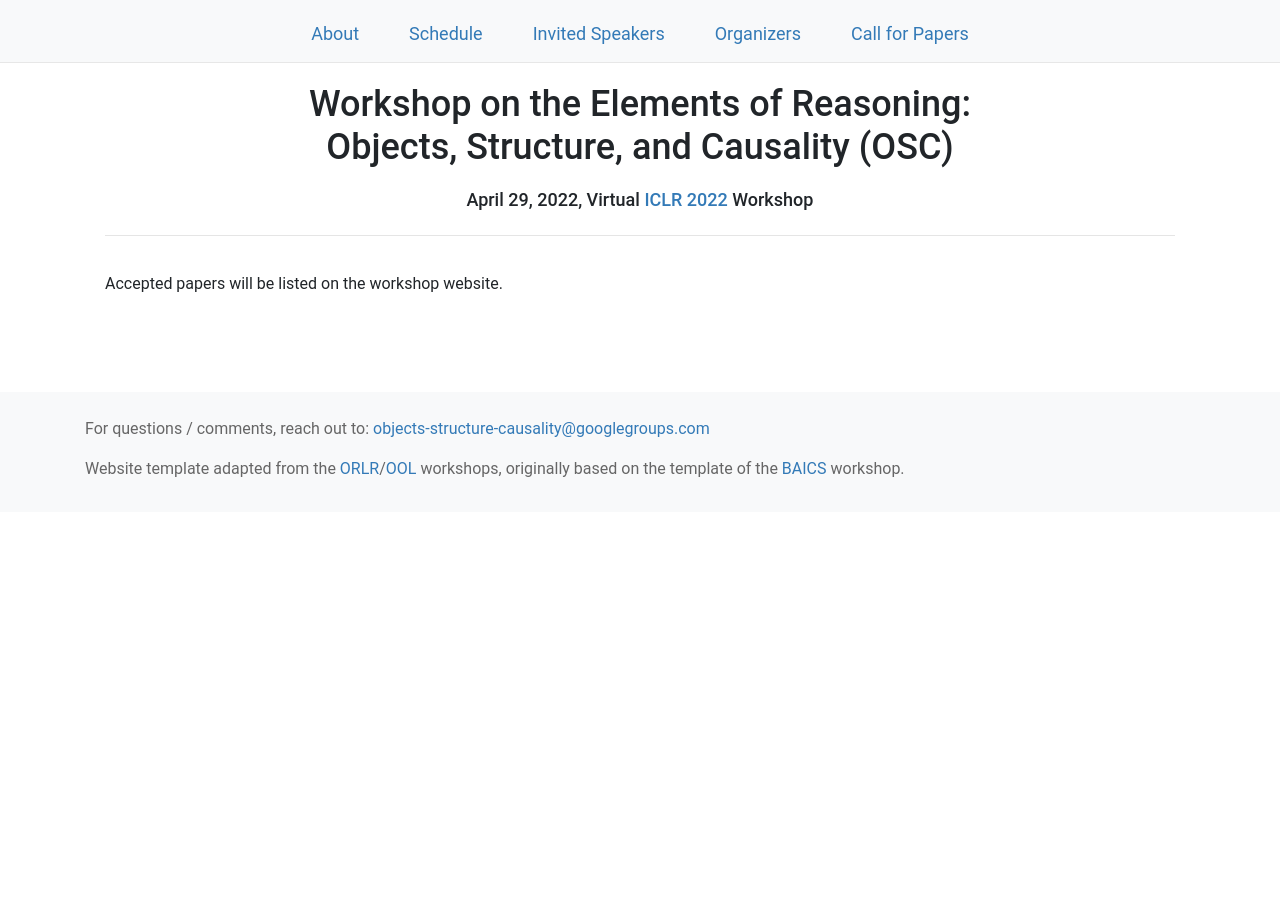
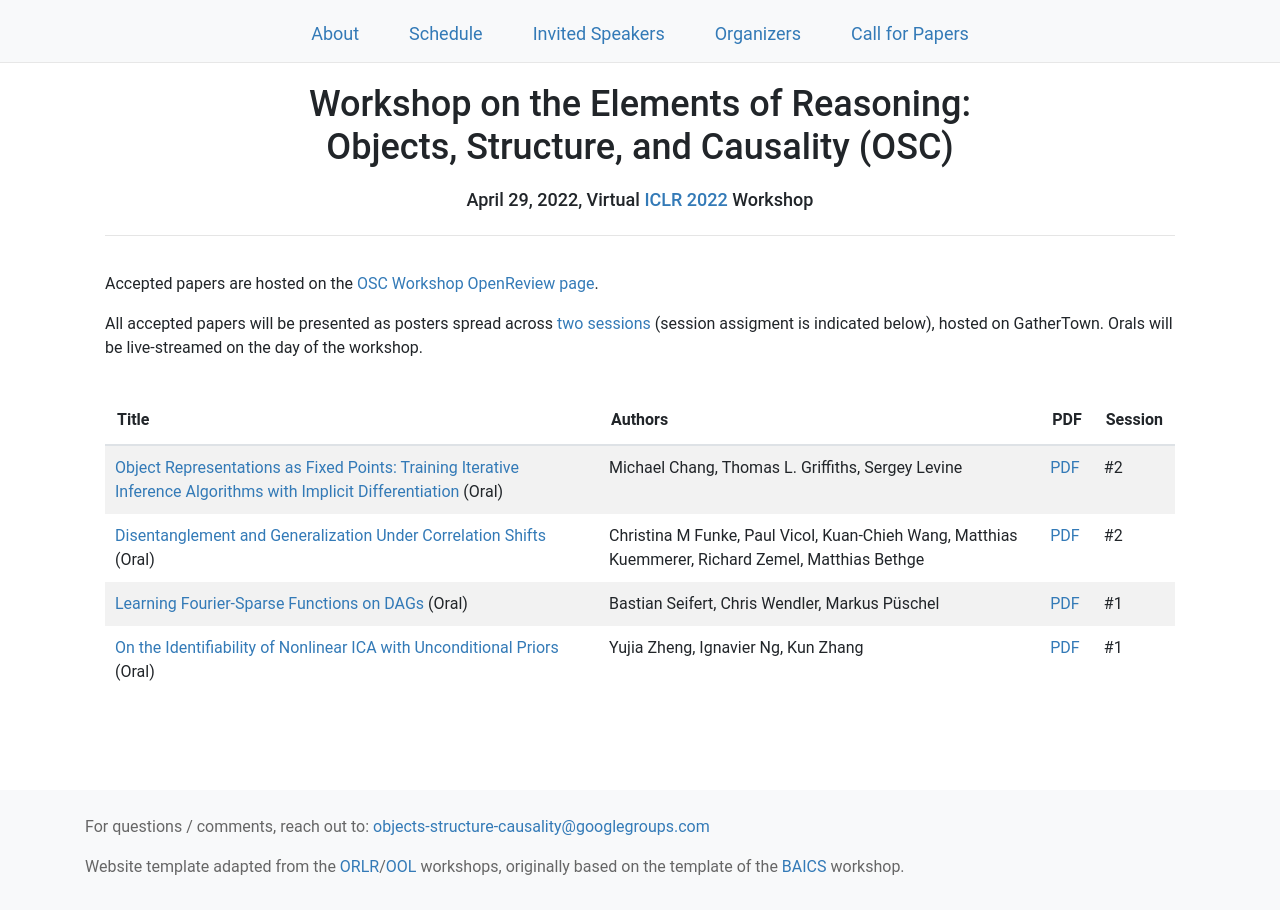
Before and after one commit to objects-structure-causality/objects-structure-causality.github.io, a Jekyll site: the page built from papers.html, in a window 1280 px wide. Built offline with Jekyll 4.4.1, drawn with Linux system fonts in a browser that asks for light colours; nearby versions of some CDN libraries.

Commit message:
Add accepted oral papers

```diff
--- a/papers.html
+++ b/papers.html
@@ -5,20 +5,15 @@ layout: default
 <div id="program">
 
 <div class="row">
-  <p>Accepted papers will be listed on the workshop website.</p>
-<!-- <p>
-     For each paper being presented at the workshop, we will host a pdf of the paper and a pre-recorded
-     (lightning / contributed talk) from SlidesLive, both of which can be accessed from each paper's landing page
-     (which you can access by clicking on the title of the relevant paper).
-     We will also host a poster for each paper in
-     <a href="https://neurips.gather.town/app/MMgaAUBjDoq2IBnP/NeurIPS_ORLR"> ORLR GatherTown </a> spread across
+  <p>Accepted papers are hosted on the <a href="https://openreview.net/group?id=ICLR.cc/2022/Workshop/OSC">OSC Workshop OpenReview page</a>.</p>
+<p>
+     All accepted papers will be presented as posters spread across
      <a href="/schedule.html"> two sessions</a>
-     (main session is indicated). <i> All authors are encouraged to present in both sessions.</i></p> -->
+     (session assigment is indicated below), hosted on GatherTown. Orals will be live-streamed on the day of the workshop.</p>
 </div>
 
-<!-- {% for session in site.data.sessions %}
 <div class="row">
-<a name="session-{{ session.id }}"></a>
+<a name="session-1"></a>
 <table class="table table-striped">
 <thead>
      <tr>
@@ -29,41 +24,76 @@ layout: default
 </thead>
 <tbody>
 
-{% for paper in session.papers %}
+
 <tr>
-
 <td>
-<span><a href="/program/orlr_{{ paper.id }}.html">{{ paper.title }}</a></span>
-{% if paper.kind == "oral" %}
+<span><a href="https://openreview.net/forum?id=SSgxDBOIqgq">Object Representations as Fixed Points: Training Iterative Inference Algorithms with Implicit Differentiation</a></span>
 <span> (Oral)</span>
-{% elsif paper.kind == "spotlight" %}
-<span> (Spotlight)</span>
-{% endif %}
-</td>
-
-<td>
-{{ paper.authors }}
-</td>
-
-<td>
-{% if paper.camera_ready %}
-<a href="https://github.com/objects-structure-causality/objects-structure-causality.github.io/blob/master/pdf/OSC_{{ paper.id }}.pdf" target="_blank">PDF</a>
-{% endif %}
 </td>
 <td>
-{% if paper.session == 1 or paper.session == 2%}
-#{{paper.session}}
-{% endif %}
-{% if paper.session == 3%}
-#1/#2
-{% endif %}
+Michael Chang, Thomas L. Griffiths, Sergey Levine
 </td>
+<td>
+<a href="https://openreview.net/pdf?id=SSgxDBOIqgq" target="_blank">PDF</a>
+</td>
+<td>
+#2
+</td>
+</tr>
 
+
+<tr>
+<td>
+<span><a href="https://openreview.net/forum?id=H8QVUSuIqgq">Disentanglement and Generalization Under Correlation Shifts</a></span>
+<span> (Oral)</span>
+</td>
+<td>
+Christina M Funke, Paul Vicol, Kuan-Chieh Wang, Matthias Kuemmerer, Richard Zemel, Matthias Bethge
+</td>
+<td>
+<a href="https://openreview.net/pdf?id=H8QVUSuIqgq" target="_blank">PDF</a>
+</td>
+<td>
+#2
+</td>
 </tr>
-{% endfor %}
+
+
+<tr>
+<td>
+<span><a href="https://openreview.net/forum?id=rImGHBOL9e5">Learning Fourier-Sparse Functions on DAGs</a></span>
+<span> (Oral)</span>
+</td>
+<td>
+Bastian Seifert, Chris Wendler, Markus Püschel
+</td>
+<td>
+<a href="https://openreview.net/pdf?id=rImGHBOL9e5" target="_blank">PDF</a>
+</td>
+<td>
+#1
+</td>
+</tr>
+
+
+<tr>
+<td>
+<span><a href="https://openreview.net/forum?id=BW44SrOU9g5">On the Identifiability of Nonlinear ICA with Unconditional Priors</a></span>
+<span> (Oral)</span>
+</td>
+<td>
+Yujia Zheng, Ignavier Ng, Kun Zhang
+</td>
+<td>
+<a href="https://openreview.net/pdf?id=BW44SrOU9g5" target="_blank">PDF</a>
+</td>
+<td>
+#1
+</td>
+</tr>
+
 </tbody>
 </table>
 </div>
-{% endfor %} -->
 
 </div>
```
